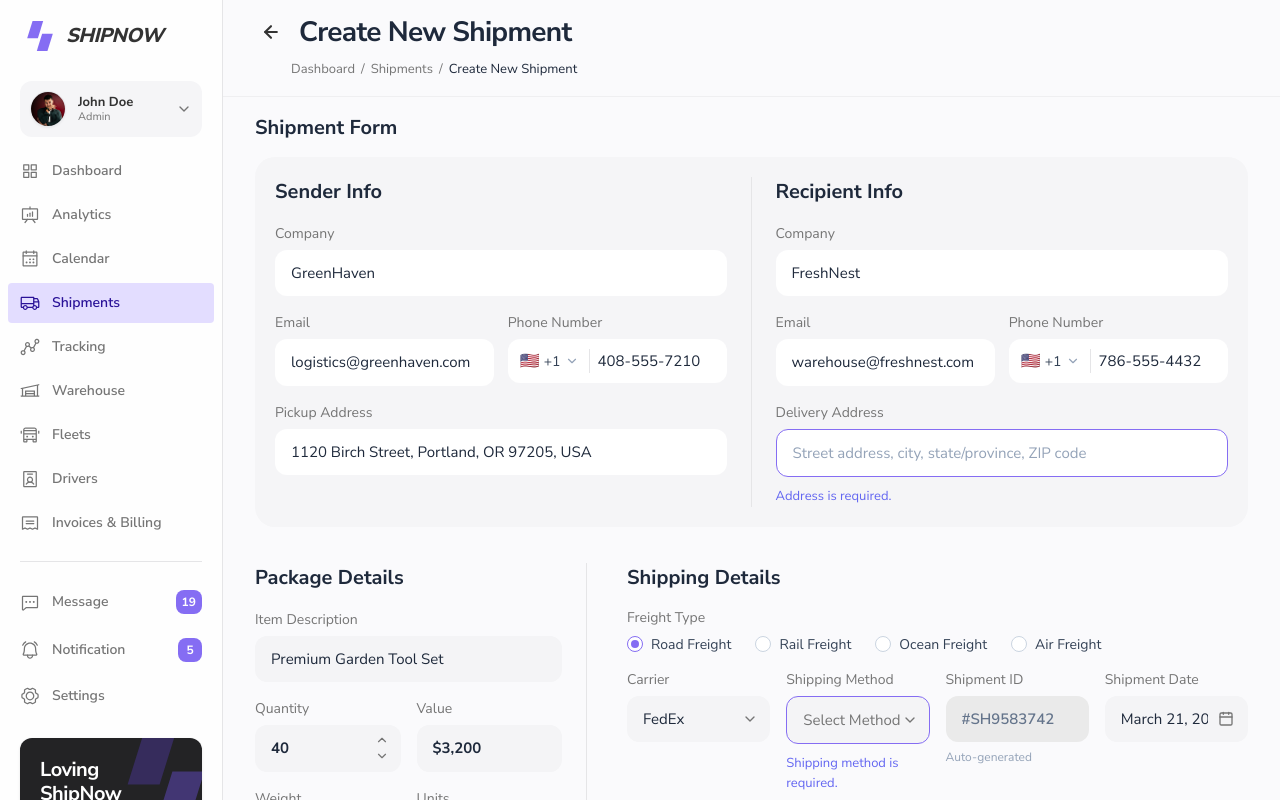
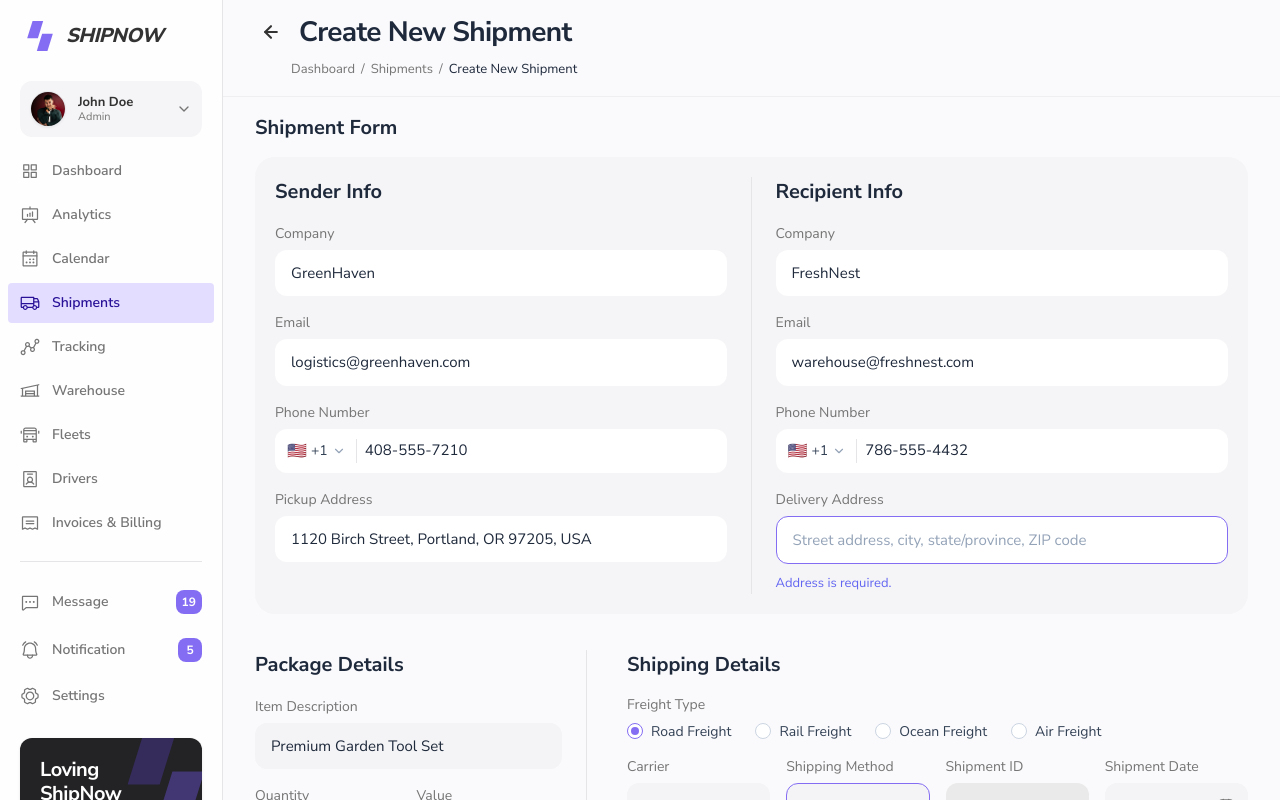
Before and after one commit to RsRiad/ShipNow, a Next.js app: page /shipments/create in a window 1280 px wide. Built offline with nearby package versions, Linux system fonts and the light colour scheme.

Commit message:
refactor(shipments): stack Email and Phone input fields vertically in tablet view for exact design match

```diff
--- a/src/components/shipments/create/SenderRecipientInfo.tsx
+++ b/src/components/shipments/create/SenderRecipientInfo.tsx
@@ -63,8 +63,7 @@
             />
           </div>
 
-          {/* Email & Phone Row */}
-          <div className="grid grid-cols-1 sm:grid-cols-2 gap-3.5">
+          {/* Email & Phone */}
           <div className="flex flex-col gap-1.5">
             <label className="text-[14px] font-medium text-[#757575]">Email</label>
             <input
@@ -91,7 +90,6 @@
                 placeholder="408-555-7210"
                 className="w-full bg-transparent text-[15px] text-[#1E293B] outline-none"
               />
-              </div>
             </div>
           </div>
 
@@ -125,8 +123,7 @@
             />
           </div>
 
-          {/* Email & Phone Row */}
-          <div className="grid grid-cols-1 sm:grid-cols-2 gap-3.5">
+          {/* Email & Phone */}
           <div className="flex flex-col gap-1.5">
             <label className="text-[14px] font-medium text-[#757575]">Email</label>
             <input
@@ -153,7 +150,6 @@
                 placeholder="786-555-4432"
                 className="w-full bg-transparent text-[15px] text-[#1E293B] outline-none"
               />
-              </div>
             </div>
           </div>
 
```
Lines whose indentation alone changed are shown as unchanged.
